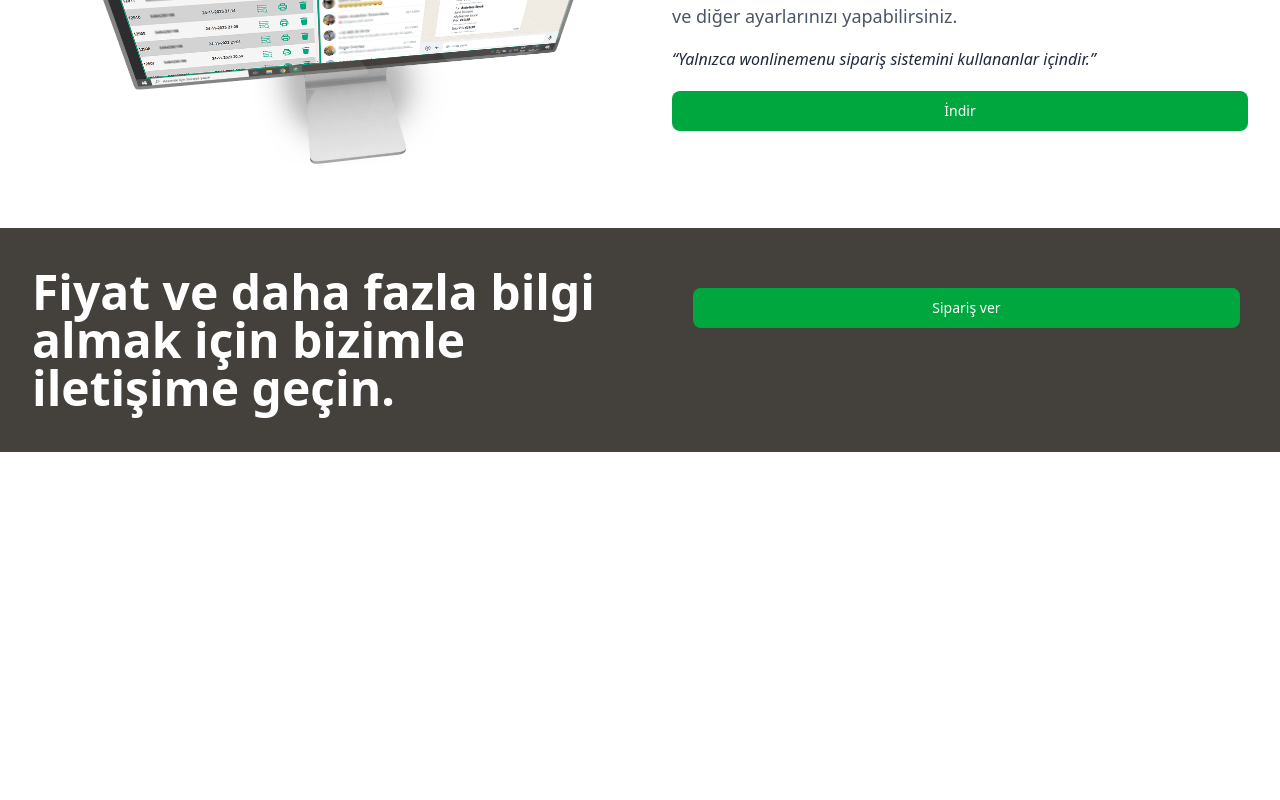
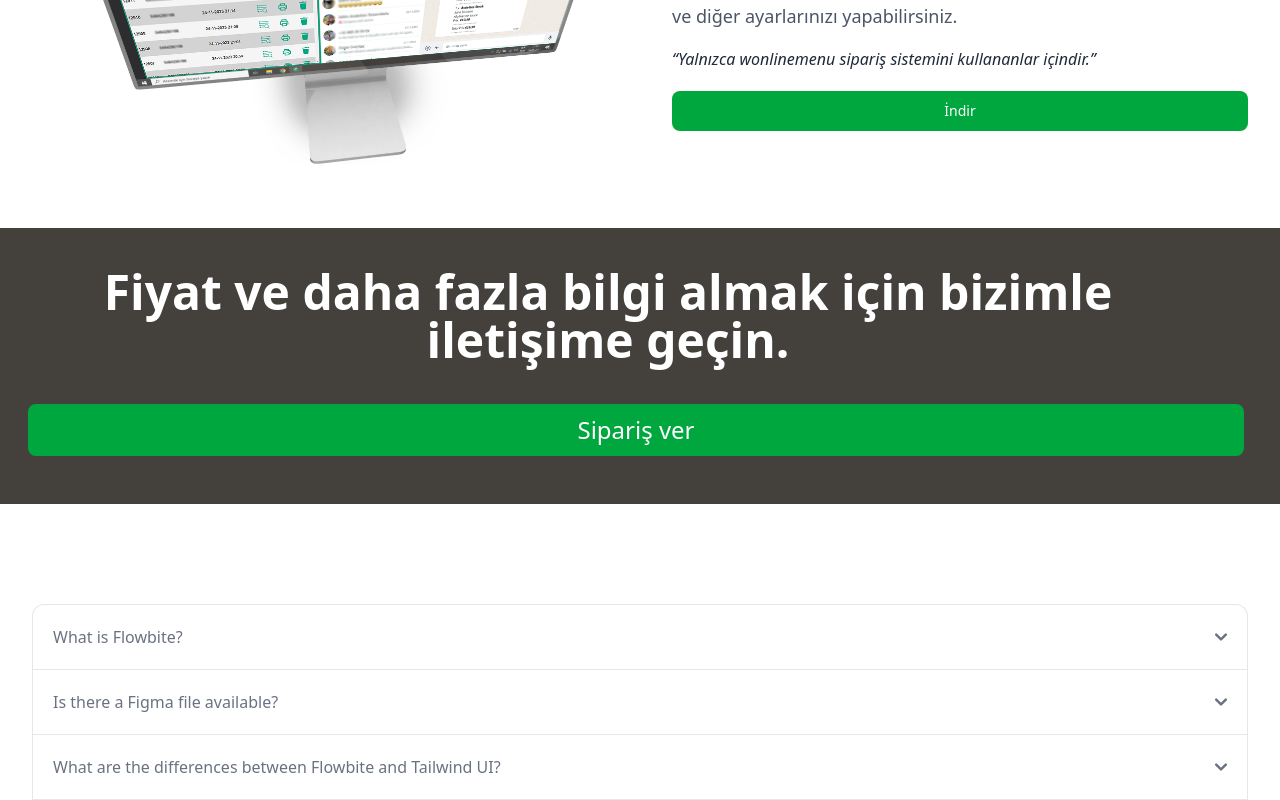
Before and after one commit to melihcandemir/wonlinemenu.com, a React (Vite) app: page / in a window 1280 px wide. Shown: the part 2165-2965 px from the top of the page. Before the commit the page ends 2617 px from the top, so only its background shows below. Built offline with nearby package versions, Linux system fonts and the light colour scheme; the HTML template or start-up script is replaced by a standard one.

Commit message:
NotFoundPage eklendi

```diff
--- a/src/component/SectionFive.jsx
+++ b/src/component/SectionFive.jsx
@@ -2,13 +2,13 @@ export default function SectionFive() {
   return (
     <div className="w-full bg-stone-700 py-10">
       <div className="max-w-7xl mx-auto px-4 sm:px-6 lg:px-8">
-        <div className="flex flex-col md:flex-row md:justify-between items-center md:items-start space-y-12 md:space-y-0 md:space-x-8 lg:space-x-16">
+        <div className="flex flex-col text-center items-center space-y-12 md:space-y-0 md:space-x-8 lg:space-x-16">
           <h1 className="text-5xl font-bold text-white">
             Fiyat ve daha fazla bilgi almak için bizimle iletişime geçin.
           </h1>
           <button
             onClick={() => window.open("https://wa.me/905409505454", "_blank")}
-            className="text-white bg-green-600 focus:outline-none hover:bg-green-800 font-medium rounded-lg text-sm px-5 py-2.5 me-2 mb-2 mt-5 w-full"
+            className="text-white bg-green-600 focus:outline-none hover:bg-green-800 font-medium rounded-lg text-2xl px-5 py-2.5 me-2 mb-2 mt-10 w-full"
           >
             Sipariş ver
           </button>
--- a/src/component/SectionFour.jsx
+++ b/src/component/SectionFour.jsx
@@ -1,15 +1,9 @@
 import img from "../assets/wonlinescreen-2.png";
-import zipFile from "../assets/wonline11082025.zip";
 
 export default function SectionFour() {
-  // Zip dosyasını indirme fonksiyonu
+  // İndirme fonksiyonu - şu anda devre dışı
   const handleDownload = () => {
-    const link = document.createElement("a");
-    link.href = zipFile;
-    link.download = "wonline11082025.zip";
-    document.body.appendChild(link);
-    link.click();
-    document.body.removeChild(link);
+    alert("İndirme linki yakında eklenecek!");
   };
   return (
     <div className="flex flex-col md:flex-row items-center md:space-x-8">
--- /dev/null
+++ b/src/component/SectionSix.jsx
@@ -0,0 +1,178 @@
+export default function SectionSix() {
+  return (
+    <div id="accordion-collapse" data-accordion="collapse">
+      <h2 id="accordion-collapse-heading-1">
+        <button
+          type="button"
+          className="flex items-center justify-between w-full p-5 font-medium rtl:text-right text-gray-500 border border-b-0 border-gray-200 rounded-t-xl focus:ring-4 focus:ring-gray-200 dark:focus:ring-gray-800 dark:border-gray-700 dark:text-gray-400 hover:bg-gray-100 dark:hover:bg-gray-800 gap-3"
+          data-accordion-target="#accordion-collapse-body-1"
+          aria-expanded="true"
+          aria-controls="accordion-collapse-body-1"
+        >
+          <span>What is Flowbite?</span>
+          <svg
+            data-accordion-icon
+            className="w-3 h-3 rotate-180 shrink-0"
+            aria-hidden="true"
+            xmlns="http://www.w3.org/2000/svg"
+            fill="none"
+            viewBox="0 0 10 6"
+          >
+            <path
+              stroke="currentColor"
+              stroke-linecap="round"
+              stroke-linejoin="round"
+              stroke-width="2"
+              d="M9 5 5 1 1 5"
+            />
+          </svg>
+        </button>
+      </h2>
+      <div
+        id="accordion-collapse-body-1"
+        className="hidden"
+        aria-labelledby="accordion-collapse-heading-1"
+      >
+        <div className="p-5 border border-b-0 border-gray-200 dark:border-gray-700 dark:bg-gray-900">
+          <p className="mb-2 text-gray-500 dark:text-gray-400">
+            Flowbite is an open-source library of interactive components built
+            on top of Tailwind CSS including buttons, dropdowns, modals,
+            navbars, and more.
+          </p>
+          <p className="text-gray-500 dark:text-gray-400">
+            Check out this guide to learn how to{" "}
+            <a
+              href="/docs/getting-started/introduction/"
+              className="text-blue-600 dark:text-blue-500 hover:underline"
+            >
+              get started
+            </a>{" "}
+            and start developing websites even faster with components on top of
+            Tailwind CSS.
+          </p>
+        </div>
+      </div>
+      <h2 id="accordion-collapse-heading-2">
+        <button
+          type="button"
+          className="flex items-center justify-between w-full p-5 font-medium rtl:text-right text-gray-500 border border-b-0 border-gray-200 focus:ring-4 focus:ring-gray-200 dark:focus:ring-gray-800 dark:border-gray-700 dark:text-gray-400 hover:bg-gray-100 dark:hover:bg-gray-800 gap-3"
+          data-accordion-target="#accordion-collapse-body-2"
+          aria-expanded="false"
+          aria-controls="accordion-collapse-body-2"
+        >
+          <span>Is there a Figma file available?</span>
+          <svg
+            data-accordion-icon
+            className="w-3 h-3 rotate-180 shrink-0"
+            aria-hidden="true"
+            xmlns="http://www.w3.org/2000/svg"
+            fill="none"
+            viewBox="0 0 10 6"
+          >
+            <path
+              stroke="currentColor"
+              stroke-linecap="round"
+              stroke-linejoin="round"
+              stroke-width="2"
+              d="M9 5 5 1 1 5"
+            />
+          </svg>
+        </button>
+      </h2>
+      <div
+        id="accordion-collapse-body-2"
+        className="hidden"
+        aria-labelledby="accordion-collapse-heading-2"
+      >
+        <div className="p-5 border border-b-0 border-gray-200 dark:border-gray-700">
+          <p className="mb-2 text-gray-500 dark:text-gray-400">
+            Flowbite is first conceptualized and designed using the Figma
+            software so everything you see in the library has a design
+            equivalent in our Figma file.
+          </p>
+          <p className="text-gray-500 dark:text-gray-400">
+            Check out the{" "}
+            <a
+              href="https://flowbite.com/figma/"
+              className="text-blue-600 dark:text-blue-500 hover:underline"
+            >
+              Figma design system
+            </a>{" "}
+            based on the utility classes from Tailwind CSS and components from
+            Flowbite.
+          </p>
+        </div>
+      </div>
+      <h2 id="accordion-collapse-heading-3">
+        <button
+          type="button"
+          className="flex items-center justify-between w-full p-5 font-medium rtl:text-right text-gray-500 border border-gray-200 focus:ring-4 focus:ring-gray-200 dark:focus:ring-gray-800 dark:border-gray-700 dark:text-gray-400 hover:bg-gray-100 dark:hover:bg-gray-800 gap-3"
+          data-accordion-target="#accordion-collapse-body-3"
+          aria-expanded="false"
+          aria-controls="accordion-collapse-body-3"
+        >
+          <span>
+            What are the differences between Flowbite and Tailwind UI?
+          </span>
+          <svg
+            data-accordion-icon
+            className="w-3 h-3 rotate-180 shrink-0"
+            aria-hidden="true"
+            xmlns="http://www.w3.org/2000/svg"
+            fill="none"
+            viewBox="0 0 10 6"
+          >
+            <path
+              stroke="currentColor"
+              stroke-linecap="round"
+              stroke-linejoin="round"
+              stroke-width="2"
+              d="M9 5 5 1 1 5"
+            />
+          </svg>
+        </button>
+      </h2>
+      <div
+        id="accordion-collapse-body-3"
+        className="hidden"
+        aria-labelledby="accordion-collapse-heading-3"
+      >
+        <div className="p-5 border border-t-0 border-gray-200 dark:border-gray-700">
+          <p className="mb-2 text-gray-500 dark:text-gray-400">
+            The main difference is that the core components from Flowbite are
+            open source under the MIT license, whereas Tailwind UI is a paid
+            product. Another difference is that Flowbite relies on smaller and
+            standalone components, whereas Tailwind UI offers sections of pages.
+          </p>
+          <p className="mb-2 text-gray-500 dark:text-gray-400">
+            However, we actually recommend using both Flowbite, Flowbite Pro,
+            and even Tailwind UI as there is no technical reason stopping you
+            from using the best of two worlds.
+          </p>
+          <p className="mb-2 text-gray-500 dark:text-gray-400">
+            Learn more about these technologies:
+          </p>
+          <ul className="ps-5 text-gray-500 list-disc dark:text-gray-400">
+            <li>
+              <a
+                href="https://flowbite.com/pro/"
+                className="text-blue-600 dark:text-blue-500 hover:underline"
+              >
+                Flowbite Pro
+              </a>
+            </li>
+            <li>
+              <a
+                href="https://tailwindui.com/"
+                rel="nofollow"
+                className="text-blue-600 dark:text-blue-500 hover:underline"
+              >
+                Tailwind UI
+              </a>
+            </li>
+          </ul>
+        </div>
+      </div>
+    </div>
+  );
+}
--- a/src/config/RouterConfig.jsx
+++ b/src/config/RouterConfig.jsx
@@ -1,12 +1,14 @@
 import { Route, Routes } from "react-router-dom";
 import Home from "../page/Home";
 import Admin from "../page/Admin";
+import NotFoundPage from "../page/NotFoundPage";
 
 export default function RouterConfig() {
   return (
     <Routes>
       <Route path="/" element={<Home />} />
       <Route path="/admin54" element={<Admin />} />
+      <Route path="*" element={<NotFoundPage />} />
     </Routes>
   );
 }
--- a/src/page/Home.jsx
+++ b/src/page/Home.jsx
@@ -6,6 +6,7 @@ import SectionTwo from "../component/SectionTwo";
 import SectionThree from "../component/SectionThree";
 import SectionFour from "../component/SectionFour";
 import SectionFive from "../component/SectionFive";
+import SectionSix from "../component/SectionSix";
 
 export default function Home() {
   //
@@ -69,6 +70,12 @@ export default function Home() {
       <div className="mt-8 md:mt-12 lg:mt-16">
         <SectionFive />
       </div>
+
+      <div className="max-w-7xl mx-auto px-4 sm:px-6 md:pt-25 lg:px-8">
+        <div className="space-y-8 md:space-y-12 lg:space-y-16">
+          <SectionSix />
+        </div>
+      </div>
     </>
   );
 }
--- /dev/null
+++ b/src/page/NotFoundPage.jsx
@@ -0,0 +1,53 @@
+export default function NotFoundPage() {
+  return (
+    <div className="min-h-screen bg-gradient-to-br from-blue-50 to-indigo-100 dark:from-gray-900 dark:to-gray-800 flex items-center justify-center px-4">
+      <div className="text-center max-w-md mx-auto">
+        {/* 404 Büyük Sayı */}
+        <div className="mb-8">
+          <h1 className="text-9xl font-bold text-transparent bg-clip-text bg-gradient-to-r from-blue-600 to-purple-600 dark:from-blue-400 dark:to-purple-400">
+            404
+          </h1>
+        </div>
+
+        {/* Ana Mesaj */}
+        <div className="mb-8">
+          <h2 className="text-3xl md:text-4xl font-bold text-gray-800 dark:text-white mb-4">
+            Neye Baktın Kardeş
+          </h2>
+          <p className="text-lg text-gray-600 dark:text-gray-300 mb-2">
+            Aradığın sayfa bulunamadı
+          </p>
+          <p className="text-sm text-gray-500 dark:text-gray-400">
+            Belki yanlış bir yere tıkladın ya da sayfa kaldırılmış olabilir
+          </p>
+        </div>
+
+        {/* Emoji ve Dekoratif Element */}
+        <div className="mb-8">
+          <div className="text-6xl mb-4 animate-bounce">🤔</div>
+        </div>
+
+        {/* Ana Sayfaya Dön Butonu */}
+        <div className="space-y-4">
+          <button
+            onClick={() => window.history.back()}
+            className="w-full sm:w-auto px-6 py-3 bg-blue-600 hover:bg-blue-700 dark:bg-blue-500 dark:hover:bg-blue-600 text-white font-semibold rounded-lg transition-colors duration-200 mr-0 sm:mr-4 mb-4 sm:mb-0"
+          >
+            ← Geri Dön
+          </button>
+          <button
+            onClick={() => (window.location.href = "/")}
+            className="w-full sm:w-auto px-6 py-3 bg-gray-600 hover:bg-gray-700 dark:bg-gray-500 dark:hover:bg-gray-600 text-white font-semibold rounded-lg transition-colors duration-200"
+          >
+            🏠 Ana Sayfa
+          </button>
+        </div>
+
+        {/* Alt Bilgi */}
+        <div className="mt-12 text-xs text-gray-400 dark:text-gray-500">
+          Hata Kodu: 404 - Sayfa Bulunamadı
+        </div>
+      </div>
+    </div>
+  );
+}
```
